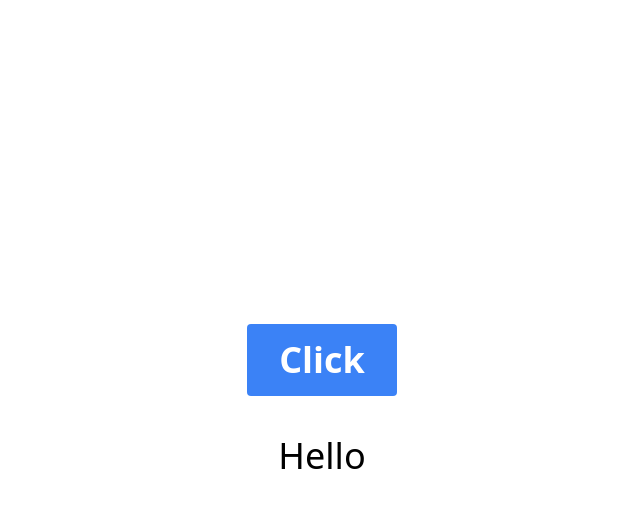
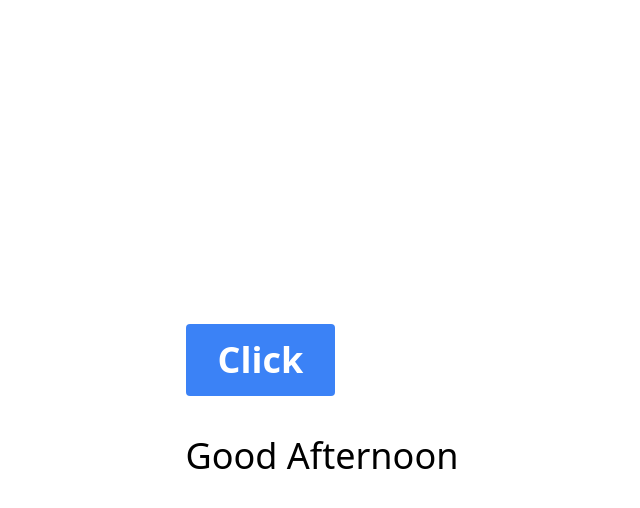
Before and after one commit to tadashi0713/circleci-cloudrun-demo, a React (Create React App) app: page / in a window 1280 px wide. Both pictures are taken after a click on the button "Click". Shown: the top 508 px of the page, without its empty margins (318-958 px from the left). Built offline with nearby package versions, Linux system fonts and the light colour scheme.

Commit message:
Change text

```diff
--- a/src/App.tsx
+++ b/src/App.tsx
@@ -7,7 +7,7 @@ const App = () => {
     <div className="flex h-screen">
       <div className="m-auto">
         <button data-testid="Button" onClick={onClick} className="bg-blue-500 hover:bg-blue-700 text-white text-4xl font-bold py-4 px-8 rounded">Click</button>
-        { showText ? <p data-testid="Text" className="text-4xl pt-10 text-center">Hello</p> : null }
+        { showText ? <p data-testid="Text" className="text-4xl pt-10 text-center">Good Afternoon</p> : null }
       </div>
     </div>
   );
```
